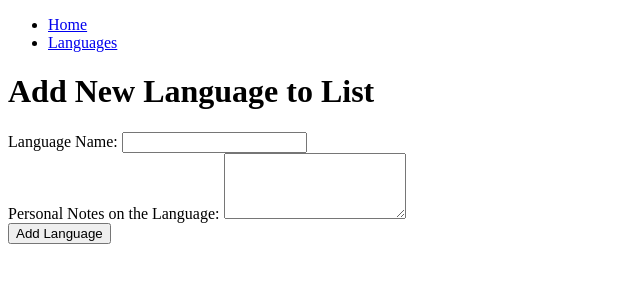
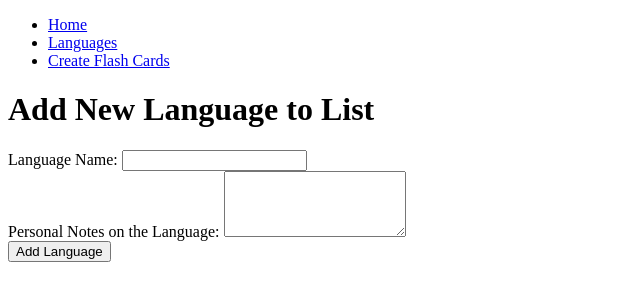
Before and after one commit to dstilesr/flashy-card, a FastAPI app: page /languages/add in a window 1280 px wide. Shown: the top 301 px of the page, without its empty margins (0-640 px from the left). Run offline with FastAPI, Linux system fonts and the light colour scheme.

Commit message:
Add link to make cards to main nav

```diff
--- a/app/templates/base.html.jinja2
+++ b/app/templates/base.html.jinja2
@@ -13,6 +13,7 @@
     <ul>
         <li><a href="/">Home</a></li>
         <li><a href="/languages/list">Languages</a></li>
+        <li><a href="/cards/add">Create Flash Cards</a></li>
     </ul>
 </nav>
 {%- endblock navbar %}
```
